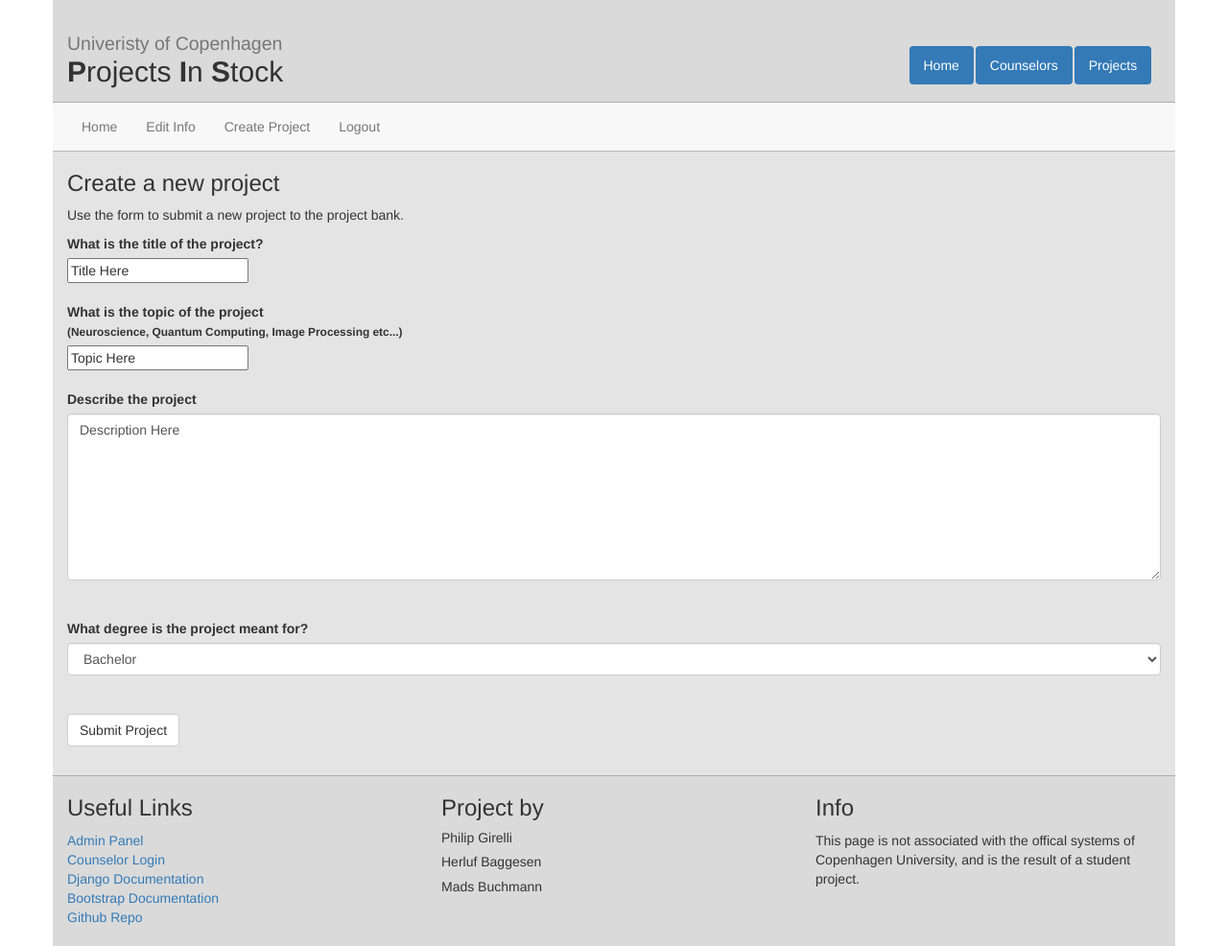
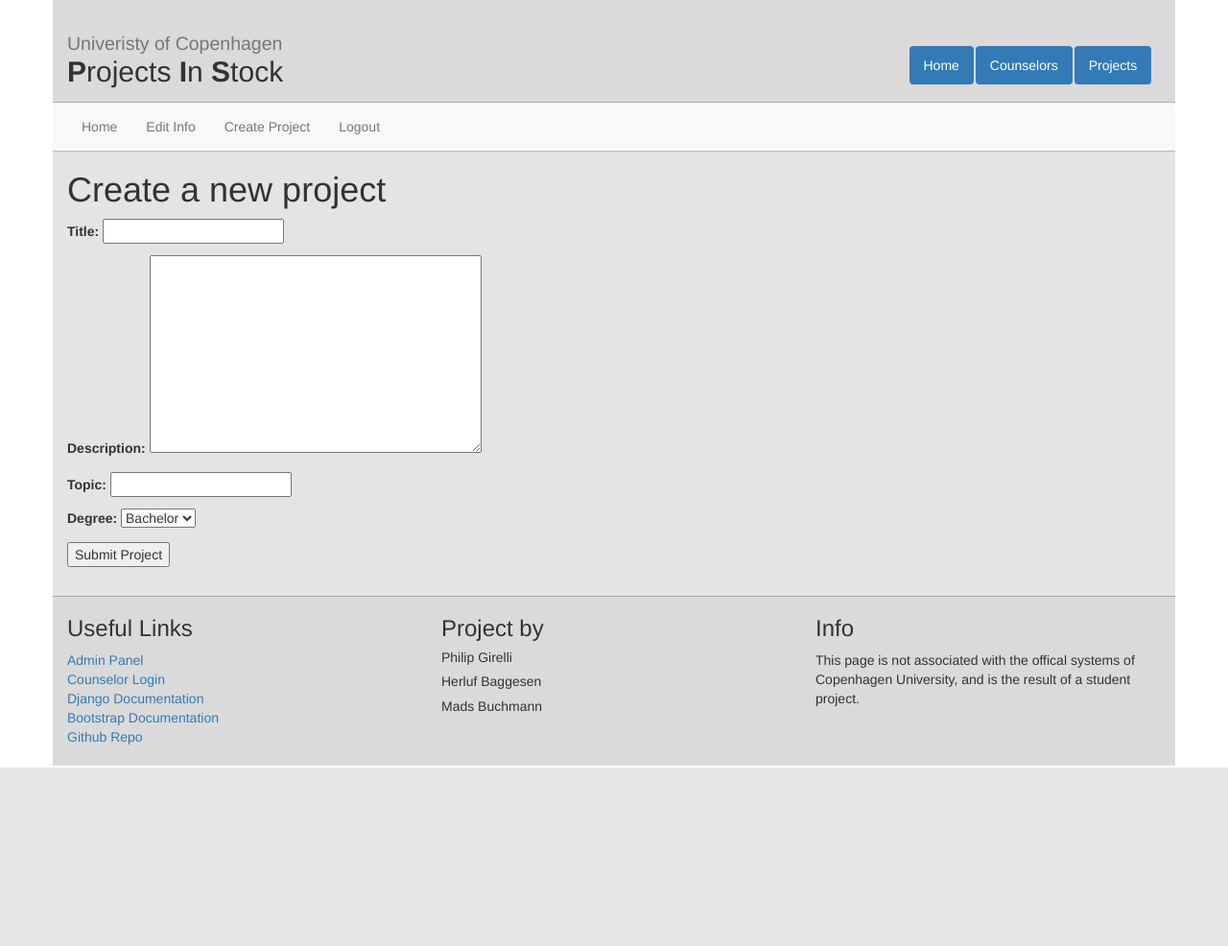
Before and after one commit to DeeCorrector/Projects-in-Stock, a Django app: a page that uses Product/src/edit_info/templates/edit_info/create_project.html in a window 1280 px wide. Shown: the whole page at 96% size. After the commit the page ends 800 px from the top, so only its background shows below. Run offline with Django 3.2, Linux system fonts and the light colour scheme; a user stored in the database is signed in; data comes from the database, SQL or seed files in the repository; both versions use the stored data as it was after the commit; some libraries are stand-ins or nearby versions.

Commit message:
solve issue #4

```diff
--- /dev/null
+++ b/Product/src/edit_info/forms.py
@@ -0,0 +1,13 @@
+from django import forms
+
+from web.models import Project
+
+class CreateProjectForm(forms.ModelForm):
+    class Meta:
+        model = Project
+        fields = [
+            "title",
+            "description",
+            "topic",
+            "degree"
+        ]
--- a/Product/src/edit_info/templates/edit_info/create_project.html
+++ b/Product/src/edit_info/templates/edit_info/create_project.html
@@ -1,24 +1,8 @@
 {% extends "edit_info/submenu.html" %}
 {% block editcontent %}
-<h3>Create a new project</h3>
-<p>Use the form to submit a new project to the project bank.</p>
-<form role="form"> {% csrf_token %}
-  <label for="projectitle">What is the title of the project?</label><br />
-  <input type="text" id="projecttitle" Value="Title Here"/>
-  <br /><br />
-  <label for="projecttopic">What is the topic of the project <br /><small>(Neuroscience, Quantum Computing, Image Processing etc...)</small></label><br />
-  <input type="text" id="projecttopic" Value="Topic Here"/>
-  <br /><br />
-  <label for="projectdescription">Describe the project</label>
-  <textarea class="form-control" rows="8" id="projectdescription">Description Here</textarea>
-  <br /> <br />
-  <label for="projectdegree">What degree is the project meant for?</label>
-  <select class="form-control" id="projectdegree">
-    <option>Bachelor</option>
-    <option>Masters</option>
-  </select>
-  <input type="hidden" value="{{counselor.id}}" /><br /><br />
-  <button type="submit" class="btn btn-default">Submit Project</button>
+<h1>Create a new project </h1>
+<form method="POST" action="">{% csrf_token %}
+  {{CreateForm.as_p}}
+  <button type="submit">Submit Project</button>
 </form>
-
 {% endblock %}
--- a/Product/src/edit_info/views.py
+++ b/Product/src/edit_info/views.py
@@ -9,6 +9,10 @@ from django.template.context_processors import csrf
 #importing models
 from web.models import Project, Counselor
 
+#importing forms
+from .forms import CreateProjectForm
+
+#Overview of all the project
 @login_required
 def edit_hub(request):
     c = get_object_or_404(Counselor, account_id=request.user.id)
@@ -19,8 +23,29 @@ def edit_hub(request):
 #Lets user create posts
 @login_required
 def create(request):
-    c = get_object_or_404(Counselor, account_id=request.user.id)
-    context = {'counselor': c,}
+    #getting necessary data
+    counselor = get_object_or_404(Counselor, account_id=request.user.id)
+    #if the request contains POST info validate it, else no arguments
+    form = CreateProjectForm(request.POST or None)
+
+
+    #if a form is being submitted
+    if form.is_valid():
+      instance = form.save(commit=False)
+      instance.save()
+      counselor.projects.add(instance)
+      context = {
+        'counselor': counselor,
+        'CreateForm': form,
+        'prj': instance
+        }
+      return render(request, "edit_info/post_succes.html", context)
+
+    #serves the form
+    context = {
+      'counselor': counselor,
+      'CreateForm': form,
+      }
     context.update(csrf(request))
     return render(request, "edit_info/create_project.html", context)
 
```
Also changed, not shown: Product/src/edit_info/templates/edit_info/post_succes.html (added, +10 -0 lines), Product/src/db.sqlite3, 2 other files.
